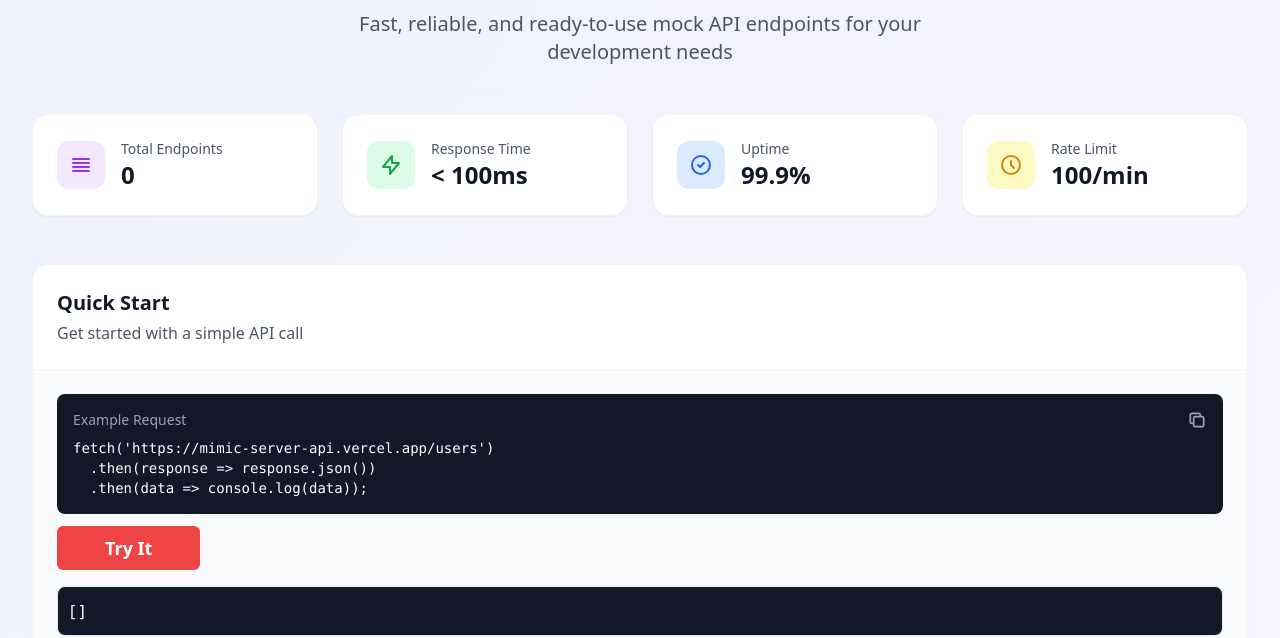
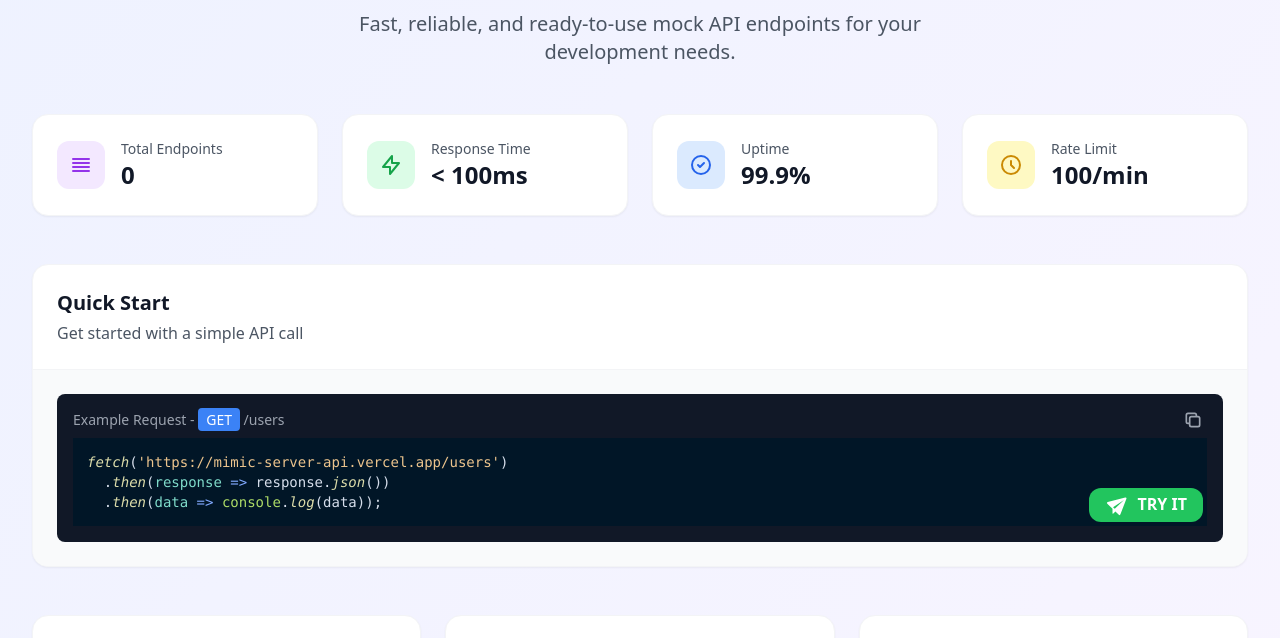
Before and after one commit to anburocky3/mimic-server-api, a website: page public/index.html in a window 1280 px wide. Shown: the part 166-804 px from the top of the page. Drawn offline with nearby package versions, Linux system fonts and the light colour scheme; no server answers.

Commit message:
ui: landing page improvement
- deleted unwanted files.

```diff
--- a/package.json
+++ b/package.json
@@ -4,6 +4,7 @@
   "description": "Simple fake app to use it in your apps for learning purposes.",
   "main": "api/server.ts",
   "scripts": {
+    "dev": "nodemon --watch 'public/index.html' --ext 'html,ts,json' api/server.ts",
     "start": "ts-node api/server.ts",
     "generate-data": "ts-node scripts/generate-tamil-data.ts",
     "generate-docs": "ts-node scripts/generate-postman-collection.ts",
--- a/public/index.html
+++ b/public/index.html
@@ -62,6 +62,14 @@
 
     <!-- Your existing Tailwind CSS -->
     <script src="https://cdn.tailwindcss.com"></script>
+    <link
+      rel="stylesheet"
+      href="https://cdnjs.cloudflare.com/ajax/libs/highlight.js/11.5.1/styles/night-owl.min.css"
+    />
+    <script src="https://cdnjs.cloudflare.com/ajax/libs/highlight.js/11.5.1/highlight.min.js"></script>
+    <script>
+      hljs.highlightAll();
+    </script>
   </head>
 
   <body class="bg-gradient-to-br from-indigo-50 to-purple-50">
@@ -109,7 +117,10 @@
         </h1>
         <p class="text-xl text-gray-600 max-w-2xl mx-auto">
           Fast, reliable, and ready-to-use mock API endpoints for your
-          development needs
+          development needs.
+          <!-- <span class="text-green-600 font-semibold text-sm">
+            No API Key needed</span
+          > -->
         </p>
       </div>
 
@@ -231,11 +242,18 @@
           <p class="text-gray-600 mt-1">Get started with a simple API call</p>
         </div>
         <div class="p-6 bg-gray-50">
-          <div class="bg-gray-900 rounded-lg p-4 text-white">
+          <div class="bg-gray-900 rounded-lg p-4 text-white relative">
             <div class="flex items-center justify-between mb-2">
-              <span class="text-gray-400 text-sm">Example Request</span>
+              <span class="text-gray-400 text-sm"
+                >Example Request -
+                <span
+                  class="px-2 py-0.5 text-white rounded bg-blue-500 font-medium"
+                  >GET</span
+                >
+                /users</span
+              >
               <button
-                class="text-gray-400 hover:text-white"
+                class="text-gray-400 hover:text-white absolute right-5"
                 onclick="copyCode()"
               >
                 <svg
@@ -252,6 +270,27 @@
                   />
                 </svg>
               </button>
+              <button
+                onclick="runScript()"
+                class="absolute right-5 bottom-5 px-4 py-1 bg-green-500 hover:bg-green-600 rounded-xl font-semibold transition duration-300 uppercase"
+              >
+                <svg
+                  xmlns="http://www.w3.org/2000/svg"
+                  viewBox="0 0 24 24"
+                  class="w-6 mr-1 inline-flex"
+                >
+                  <g fill="none">
+                    <path
+                      d="m12.593 23.258l-.011.002l-.071.035l-.02.004l-.014-.004l-.071-.035q-.016-.005-.024.005l-.004.01l-.017.428l.005.02l.01.013l.104.074l.015.004l.012-.004l.104-.074l.012-.016l.004-.017l-.017-.427q-.004-.016-.017-.018m.265-.113l-.013.002l-.185.093l-.01.01l-.003.011l.018.43l.005.012l.008.007l.201.093q.019.005.029-.008l.004-.014l-.034-.614q-.005-.018-.02-.022m-.715.002a.02.02 0 0 0-.027.006l-.006.014l-.034.614q.001.018.017.024l.015-.002l.201-.093l.01-.008l.004-.011l.017-.43l-.003-.012l-.01-.01z"
+                    />
+                    <path
+                      fill="currentColor"
+                      d="m21.433 4.861l-6 15.5a1 1 0 0 1-1.624.362l-3.382-3.235l-2.074 2.073a.5.5 0 0 1-.853-.354v-4.519L2.309 9.723a1 1 0 0 1 .442-1.691l17.5-4.5a1 1 0 0 1 1.181 1.329ZM19 6.001L8.032 13.152l1.735 1.66L19 6Z"
+                    />
+                  </g>
+                </svg>
+                Try It
+              </button>
             </div>
             <pre
               class="text-sm"
@@ -259,33 +298,27 @@
   .then(response => response.json())
   .then(data => console.log(data));</code></pre>
           </div>
-          <button
-            onclick="runScript()"
-            class="mt-3 inline-flex text-lg font-semibold items-center py-2 px-12 bg-red-500 hover:bg-red-600 focus:ring-2 focus:ring-red-500 focus:ring-offset-2 text-white rounded-md transition duration-300"
-          >
-            Try It
-          </button>
           <!-- Api response showcase -->
           <div
-            class="max-h-[500px] overflow-y-auto border bg-[#111827] p-3 mt-4 rounded-lg text-white"
+            class="max-h-[500px] overflow-y-auto border bg-[#111827] p-3 mt-4 rounded-lg text-white hidden"
+            id="output-container"
           >
-            <div id="remove">[ ]</div>
-            <pre id="output"></pre>
+            <pre id="output" class="">
+                <code class="language-javascript">[]</code>
+            </pre>
             <script>
               function runScript() {
                 fetch("https://mimic-server-api.vercel.app/users")
                   .then((response) => response.json())
                   .then((json) => {
+                    const outputContainer =
+                      document.querySelector("#output-container");
+                    outputContainer.classList.remove("hidden");
+
                     const outputElement = document.getElementById("output");
-                    const removeElement = document.getElementById("remove");
-
-                    if (json && Array.isArray(json) && json.length > 0) {
-                      outputElement.textContent = JSON.stringify(json, null, 4);
-                      removeElement.style.display = "none";
-                    } else {
-                      outputElement.textContent = "[]";
-                      removeElement.style.display = "block";
-                    }
+                    outputElement.innerHTML = `<code class="language-javascript">// GET - https://mimic-server-api.vercel.app/users
+${JSON.stringify(json, null, 4)}</code>`;
+                    hljs.highlightElement(outputElement.querySelector("code"));
                   })
                   .catch((error) => {
                     document.getElementById("output").textContent =
```
Also changed, not shown: README.md, 2 other files.
